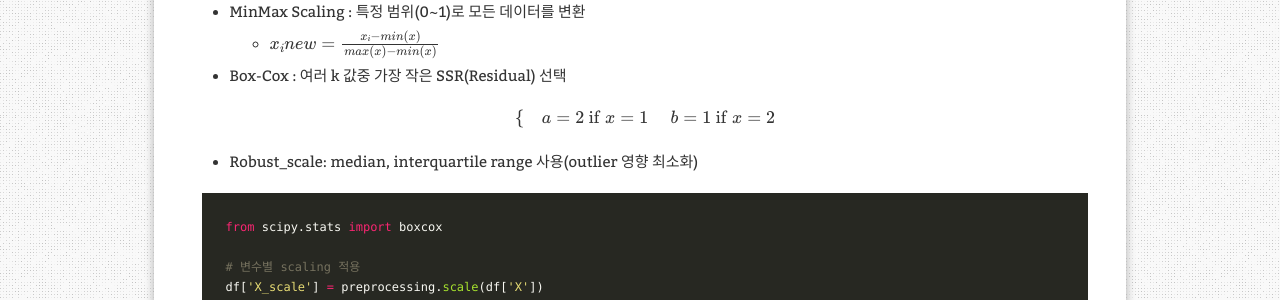
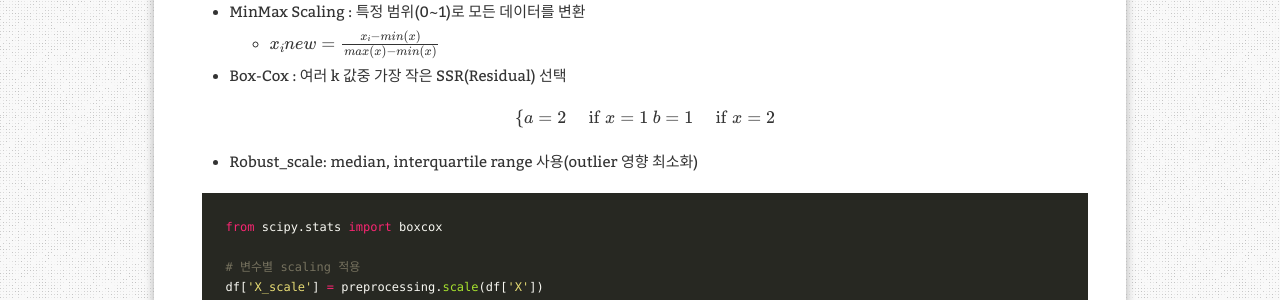
Before and after one commit to aristohyun/aristohyun.github.io, a Jekyll site: the page built from _posts/2021-07-08-Pre-Processing-data.md, in a window 1280 px wide and 900 px high, scrolled down 3333 px. Shown: the part 150-450 px from the top of the window. Built offline with Jekyll 4.4.1, drawn with Linux system fonts in a browser that asks for light colours; formulas are drawn with MathJax 3; comment, search, counter and statistics services are not loaded.

```diff
--- a/_posts/2021-07-08-Pre-Processing-data.md
+++ b/_posts/2021-07-08-Pre-Processing-data.md
@@ -133,8 +133,8 @@ df_log = df.apply(lambda x: np.log(x+1))
 
 @
 \begin{cases}
- & a=2 \text{ if } x= 1 \\
- & b=1 \text{ if } x= 2
+ a=2 & \text{ if } x= 1 \\
+ b=1 & \text{ if } x= 2
 \end{cases}
 @
 
```
